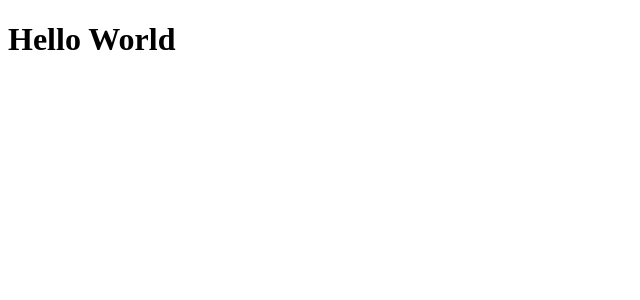
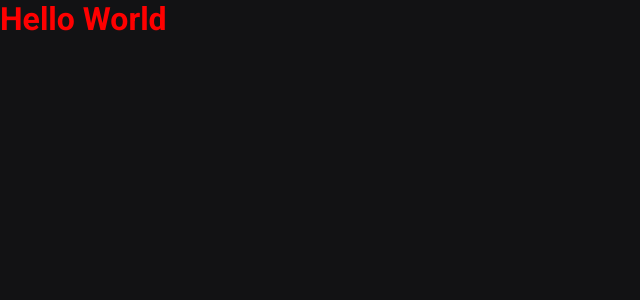
Before and after one commit to SamuelAlv3s/Ignews, a Next.js app: page / in a window 1280 px wide. Shown: the top 300 px of the page, without its empty margins (0-640 px from the left). Built offline with nearby package versions, Linux system fonts and the light colour scheme.

Commit message:
configure _document, add global styles

```diff
--- a/package.json
+++ b/package.json
@@ -10,8 +10,9 @@
   },
   "dependencies": {
     "next": "12.2.2",
-    "react": "18.2.0",
-    "react-dom": "18.2.0"
+    "react": "17.0.2",
+    "react-dom": "17.0.2",
+    "sass": "^1.53.0"
   },
   "devDependencies": {
     "@types/node": "^18.0.6",
--- a/src/pages/_app.tsx
+++ b/src/pages/_app.tsx
@@ -1,4 +1,5 @@
 import { AppProps } from "next/app";
+import "../styles/global.scss";
 
 function MyApp({ Component, pageProps }: AppProps) {
   return <Component {...pageProps} />;
--- /dev/null
+++ b/src/pages/_document.tsx
@@ -0,0 +1,19 @@
+import { Html, Head, Main, NextScript } from "next/document";
+export default function Document() {
+  return (
+    <Html lang="en">
+      <Head>
+        <link rel="preconnect" href="https://fonts.googleapis.com" />
+        <link rel="preconnect" href="https://fonts.gstatic.com" crossorigin />
+        <link
+          href="https://fonts.googleapis.com/css2?family=Roboto:wght@400;500;700&display=swap"
+          rel="stylesheet"
+        />
+      </Head>
+      <body>
+        <Main />
+        <NextScript />
+      </body>
+    </Html>
+  );
+}
--- a/src/pages/index.tsx
+++ b/src/pages/index.tsx
@@ -1,3 +1,12 @@
+import styles from "../styles/home.module.scss";
+import Head from "next/head";
 export default function Home() {
-  return <h1>Hello World</h1>;
+  return (
+    <>
+      <Head>
+        <title>ig.news</title>
+      </Head>
+      <h1 className={styles.title}>Hello World</h1>
+    </>
+  );
 }
--- /dev/null
+++ b/src/styles/global.scss
@@ -0,0 +1,50 @@
+* {
+  margin: 0;
+  padding: 0;
+  box-sizing: border-box;
+}
+
+:root {
+  --white: #fff;
+
+  --gray-50: #e1e1e6;
+  --gray-300: #a8a8b3;
+  --gray-900: #121214;
+
+  --cyan-500: #61dafb;
+  --yellow-500: #eba417;
+}
+
+@media (max-width: 1000px) {
+  html {
+    font-size: 93.75%;
+  }
+}
+
+@media (max-width: 720px) {
+  html {
+    font-size: 85.5%;
+  }
+}
+
+body {
+  background: var(--gray-900);
+  color: var(--white);
+}
+
+body,
+input,
+textarea,
+select,
+button {
+  font: 400 1rem "Roboto", sans-serif;
+}
+
+button {
+  cursor: pointer;
+}
+
+a {
+  color: inherit;
+  text-decoration: none;
+}
--- /dev/null
+++ b/src/styles/home.module.scss
@@ -0,0 +1,3 @@
+.title {
+  color: red;
+}
```
Also changed, not shown: 1 other file (tests, documents, lock files or other folders).
